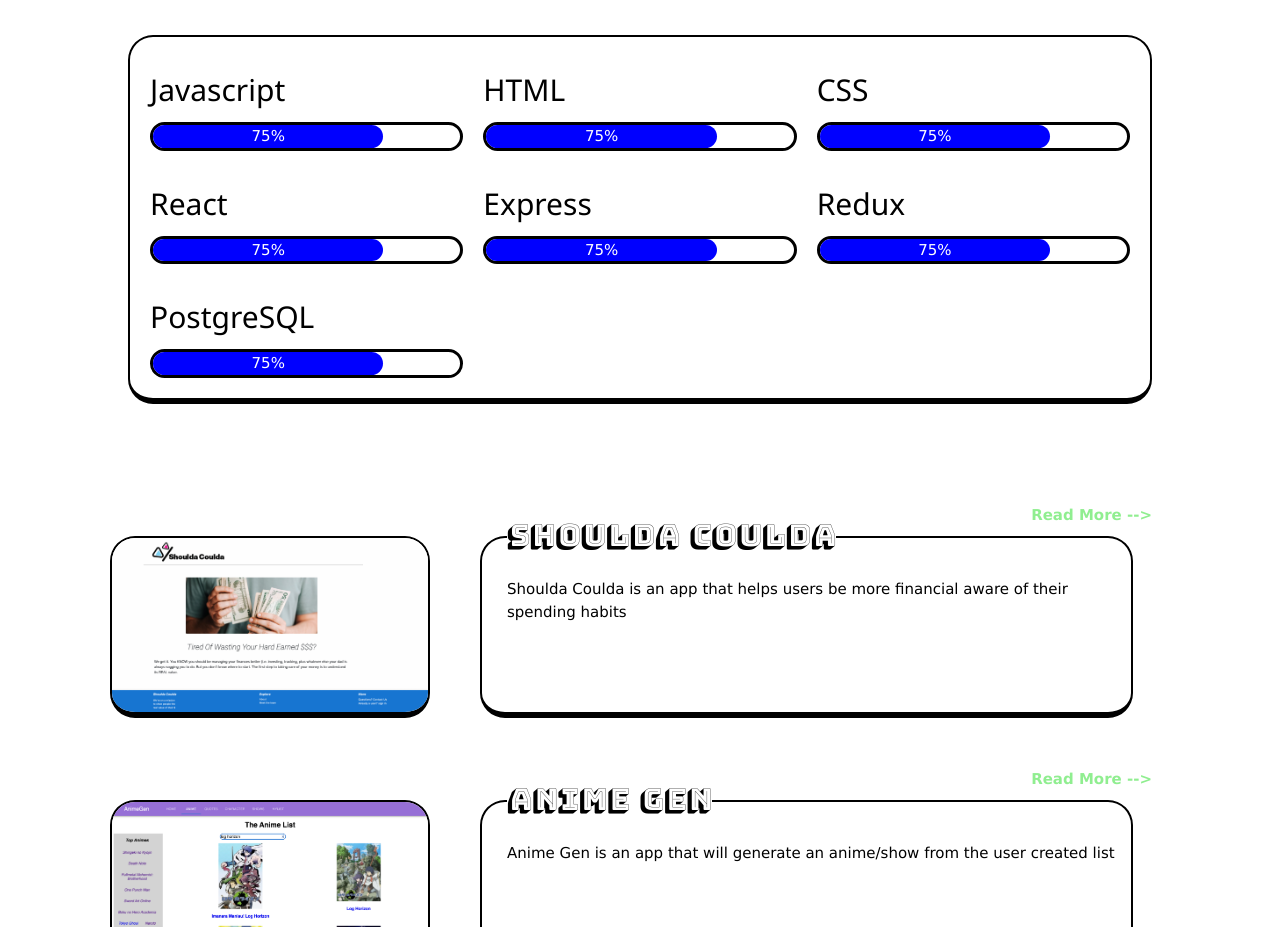
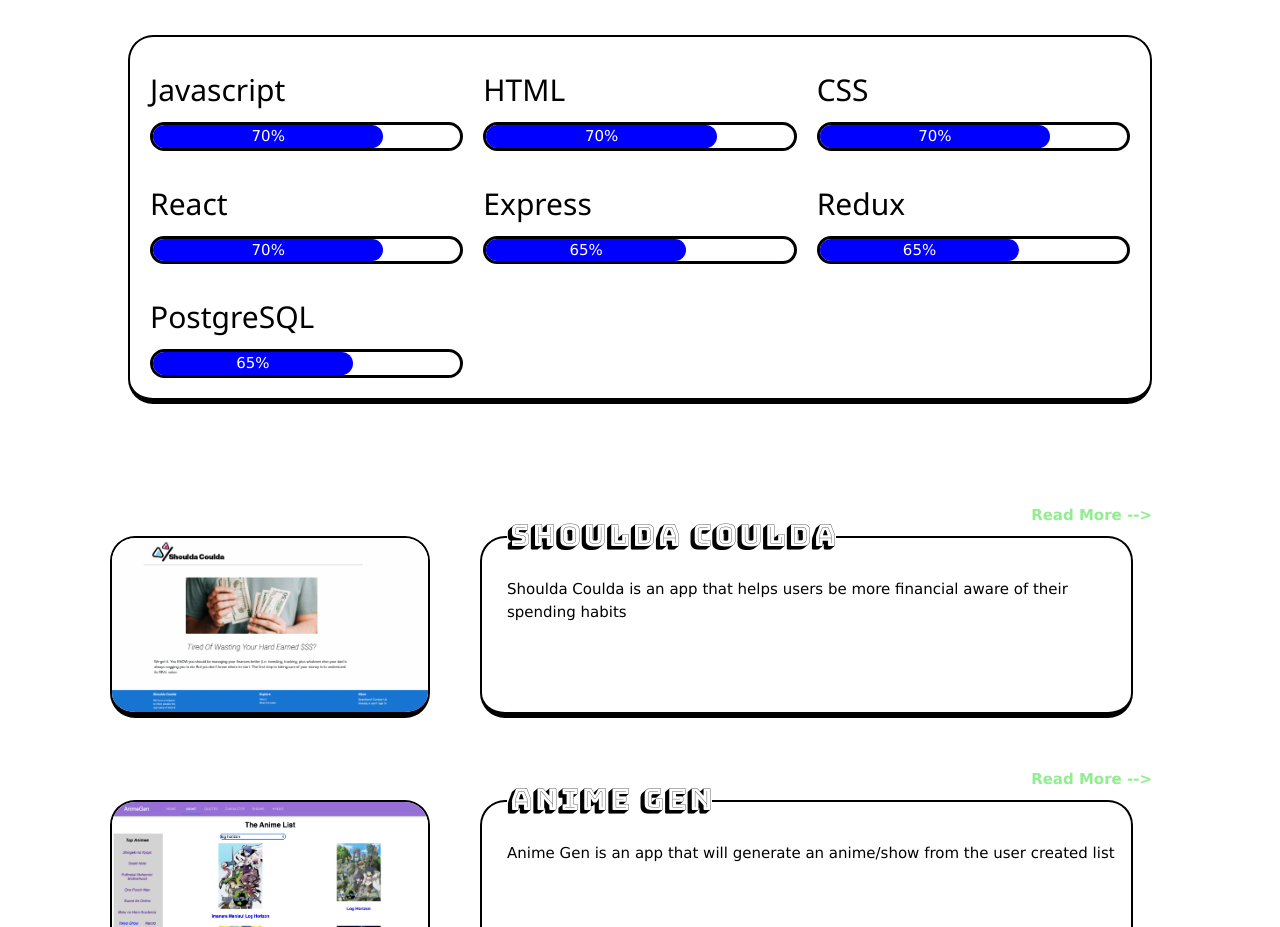
Before and after one commit to StudentCZ/my-website, a React (Create React App) app: page / in a window 1280 px wide. Shown: the part 900-1827 px from the top of the page. Built offline with nearby package versions, Linux system fonts and the light colour scheme.

Commit message:
changed progress bar percentages in projectskillbar

```diff
--- a/src/components/ProjectSkillBar.js
+++ b/src/components/ProjectSkillBar.js
@@ -9,7 +9,7 @@ const ProjectSkillBar = () => {
           <h2 className={style.skill}>Javascript</h2>
           <div className={style.progress}>
             <div className={style.progressBar}>
-              <span className={style.progressBarText}>75%</span>
+              <span className={style.progressBarText}>70%</span>
             </div>
           </div>
         </div>
@@ -17,7 +17,7 @@ const ProjectSkillBar = () => {
           <h2 className={style.skill}>HTML</h2>
           <div className={style.progress}>
             <div className={style.progressBar}>
-              <span className={style.progressBarText}>75%</span>
+              <span className={style.progressBarText}>70%</span>
             </div>
           </div>
         </div>
@@ -25,7 +25,7 @@ const ProjectSkillBar = () => {
           <h2 className={style.skill}>CSS</h2>
           <div className={style.progress}>
             <div className={style.progressBar}>
-              <span className={style.progressBarText}>75%</span>
+              <span className={style.progressBarText}>70%</span>
             </div>
           </div>
         </div>
@@ -33,31 +33,31 @@ const ProjectSkillBar = () => {
           <h2 className={style.skill}>React</h2>
           <div className={style.progress}>
             <div className={style.progressBar}>
-              <span className={style.progressBarText}>75%</span>
+              <span className={style.progressBarText}>70%</span>
             </div>
           </div>
         </div>
         <div>
           <h2 className={style.skill}>Express</h2>
           <div className={style.progress}>
-            <div className={style.progressBar}>
-              <span className={style.progressBarText}>75%</span>
+            <div className={style.progressBar1}>
+              <span className={style.progressBarText}>65%</span>
             </div>
           </div>
         </div>
         <div>
           <h2 className={style.skill}>Redux</h2>
           <div className={style.progress}>
-            <div className={style.progressBar}>
-              <span className={style.progressBarText}>75%</span>
+            <div className={style.progressBar1}>
+              <span className={style.progressBarText}>65%</span>
             </div>
           </div>
         </div>
         <div>
           <h2 className={style.skill}>PostgreSQL</h2>
           <div className={style.progress}>
-            <div className={style.progressBar}>
-              <span className={style.progressBarText}>75%</span>
+            <div className={style.progressBar1}>
+              <span className={style.progressBarText}>65%</span>
             </div>
           </div>
         </div>
--- a/src/components/ProjectSkillBar.module.css
+++ b/src/components/ProjectSkillBar.module.css
@@ -34,6 +34,14 @@
   text-align: center;
 }
 
+.progressBar1 {
+  height: 100%;
+  width: 65%;
+  border-radius: 15px;
+  background-color: blue;
+  text-align: center;
+}
+
 .progressBarText {
   color: white;
 }
```
